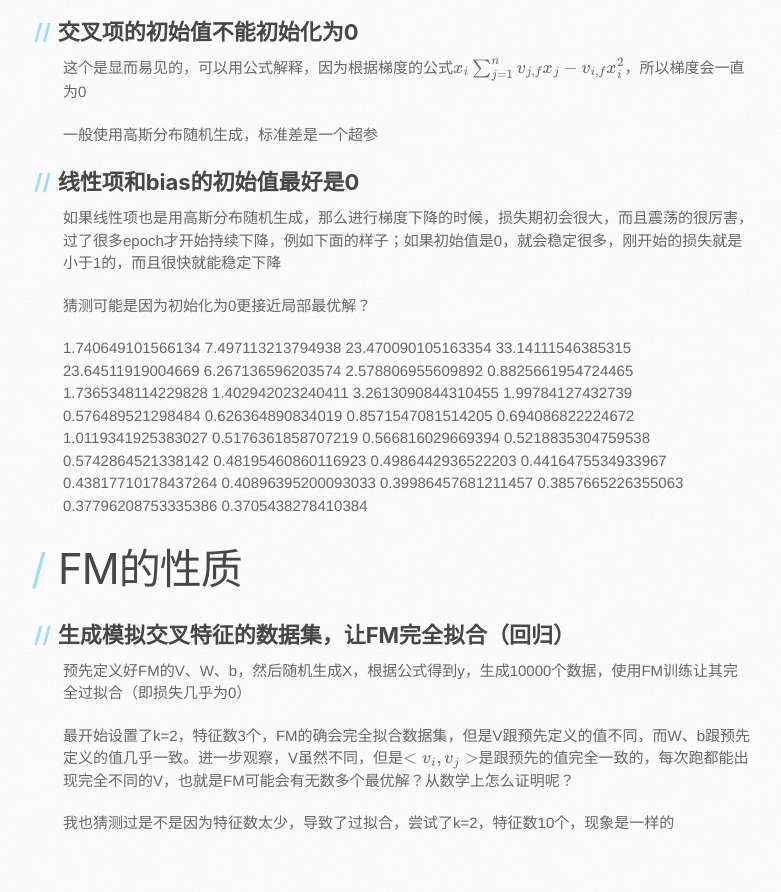
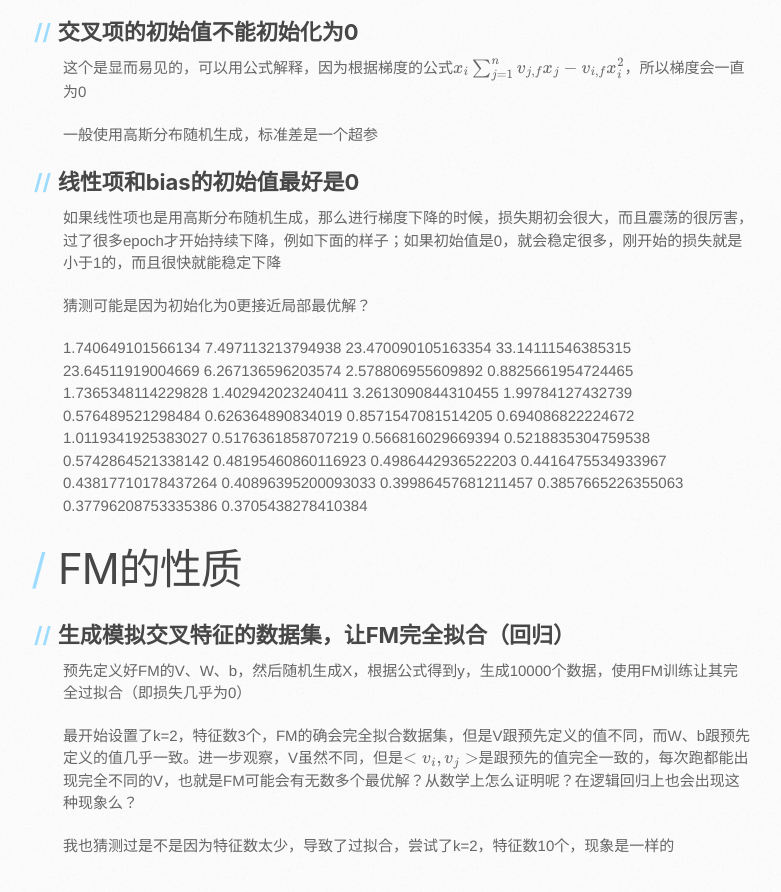
Before and after one commit to hahadsg/hahadsg.github.io, a Jekyll site: the page built from ComputationalAdvertising/CTR/FM_impl.md, in a window 1280 px wide and 900 px high, scrolled down 1034 px. Shown: the top 892 px of the window, without its empty margins (107-888 px from the left). Built offline with Jekyll 4.4.1, drawn with Linux system fonts in a browser that asks for light colours; our own code applies the rules of GitHub Pages for plain Markdown files; formulas are drawn with MathJax 3; the repository's description, which GitHub fills in, is left out.

Commit message:
update FM_impl

```diff
--- a/ComputationalAdvertising/CTR/FM_impl.md
+++ b/ComputationalAdvertising/CTR/FM_impl.md
@@ -81,6 +81,6 @@ update_date: 2019-10-11
 
 预先定义好FM的V、W、b，然后随机生成X，根据公式得到y，生成10000个数据，使用FM训练让其完全过拟合（即损失几乎为0）
 
-最开始设置了k=2，特征数3个，FM的确会完全拟合数据集，但是V跟预先定义的值不同，而W、b跟预先定义的值几乎一致。进一步观察，V虽然不同，但是$$<v_i, v_j>$$是跟预先的值完全一致的，每次跑都能出现完全不同的V，也就是FM可能会有无数多个最优解？从数学上怎么证明呢？
+最开始设置了k=2，特征数3个，FM的确会完全拟合数据集，但是V跟预先定义的值不同，而W、b跟预先定义的值几乎一致。进一步观察，V虽然不同，但是$$<v_i, v_j>$$是跟预先的值完全一致的，每次跑都能出现完全不同的V，也就是FM可能会有无数多个最优解？从数学上怎么证明呢？在逻辑回归上也会出现这种现象么？
 
 我也猜测过是不是因为特征数太少，导致了过拟合，尝试了k=2，特征数10个，现象是一样的
```
